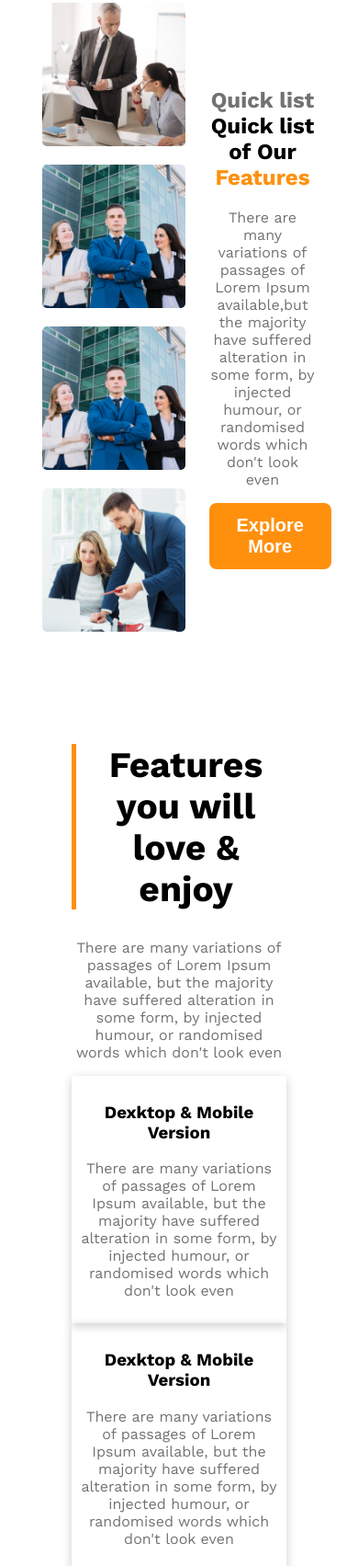
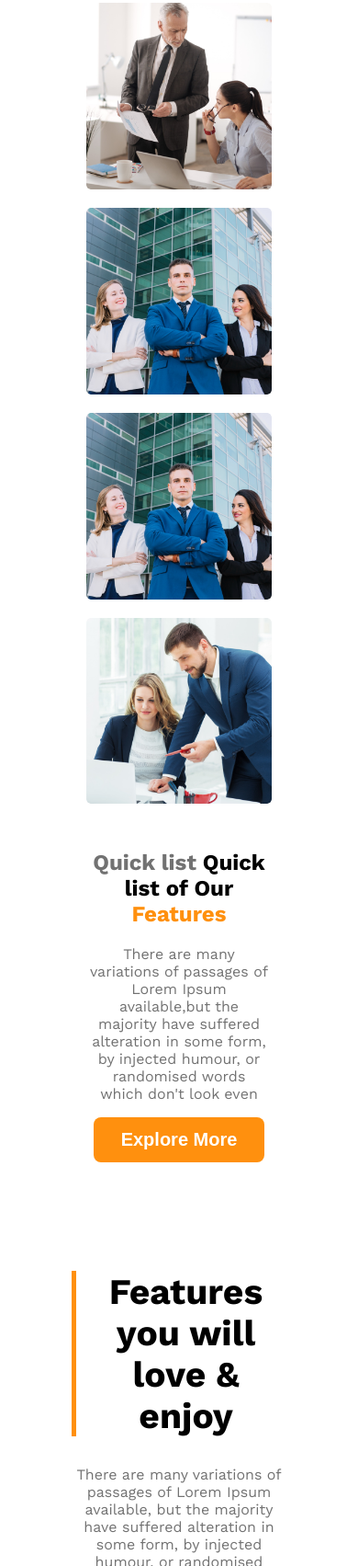
Before and after one commit to shuvrodev337/g3-architects, a plain HTML site: page index.html in a window 390 px wide. Shown: the part 956-2659 px from the top of the page at 92% size. Drawn offline with nearby package versions, Linux system fonts and the light colour scheme.

Commit message:
giving final touch 2

```diff
--- a/styles/styles.css
+++ b/styles/styles.css
@@ -56,13 +56,10 @@ nav .nav-bar-heading a {
 nav ul {
   list-style: none;
   display: flex;
-  /* justify-content: start; */
 }
-.nav-bar-menus {
-  /* display: flex; */
-  /* justify-content: ; */
-}
+
 /* banner descrpition */
+
 .banner-about {
   display: flex;
   justify-content: center;
@@ -125,7 +122,7 @@ nav ul {
   display: flex;
   justify-content: center;
   align-items: flex-end;
-  gap: 100px;
+  gap: 36px;
 }
 
 .features-love-enjoy {
@@ -142,9 +139,10 @@ nav ul {
 .box-card {
   box-shadow: 0 3px 10px rgb(0 0 0 / 0.2);
   padding: 10px;
+  margin: 15px 0;
 }
 .features-architect-image {
-  width: 33%;
+  width: 38%;
   padding-bottom: 3%;
 }
 .features-architect-image img {
@@ -236,20 +234,15 @@ nav ul {
 }
 /* footer section  */
 footer {
-
-
   display: grid;
-grid-template-columns: 1fr 8fr 1fr;
-
+  grid-template-columns: 1fr 8fr 1fr;
 }
-footer .footer{
-  /* align-items: center; */
+footer .footer {
   text-align: center;
   grid-column: 2;
   background: rgba(255, 144, 14, 0.1);
   border-radius: 5px;
   font-weight: 400;
-/* font-size: 20px; */
 }
 
 /* -----------------------responsive section---------------------------
@@ -276,17 +269,18 @@ footer .footer{
   .feature-content {
     gap: 26px;
     text-align: center;
+    flex-direction: column;
+  }
+  .feature-description{
+    width: 50%;
   }
   .feature-images {
     grid-template-columns: repeat(1, 1fr);
-    /* row-gap: 10px; */
-    /* column-gap: 16px; */
-    width: 40%;
+
+    width: 52%;
   }
 
   .features-container {
-    /* flex: 1;
-    flex-direction: column; */
     display: grid;
     grid-template-columns: repeat(1, 1fr);
     row-gap: 2%;
```
Also changed, not shown: index.html (+1 -1 lines).
